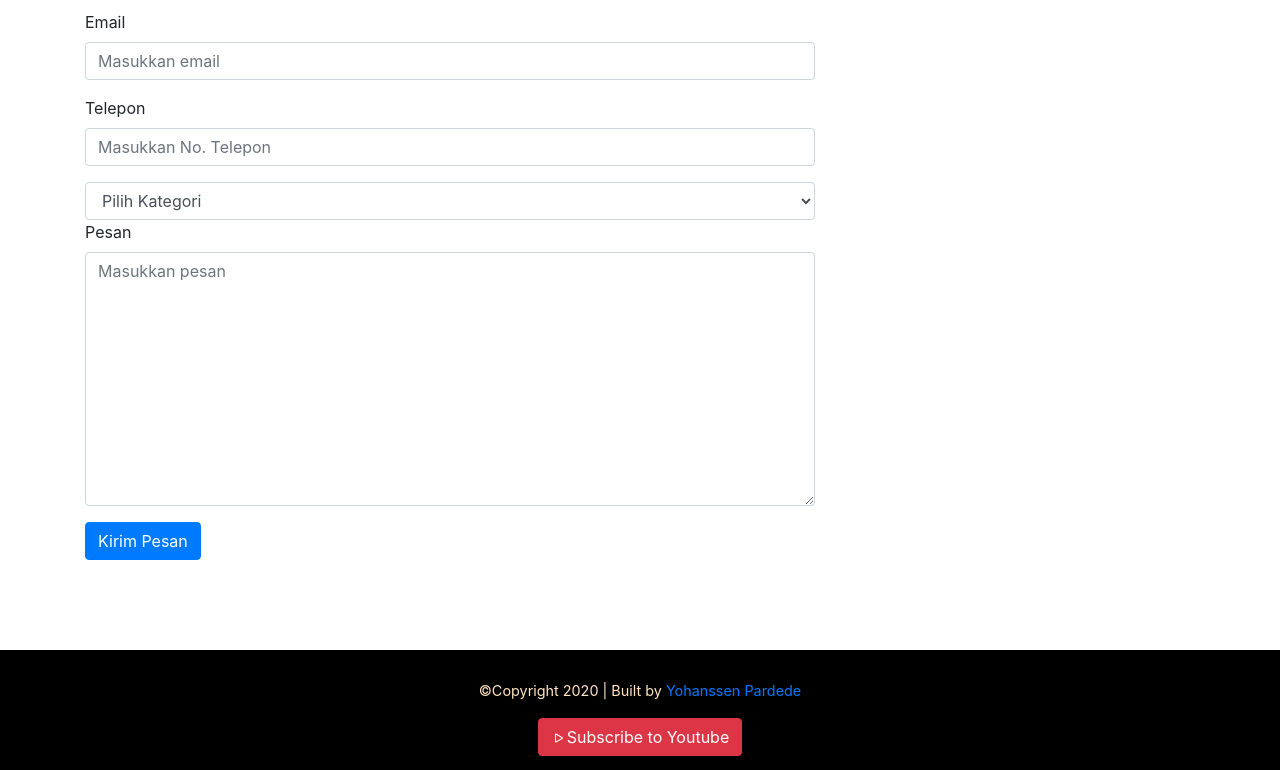
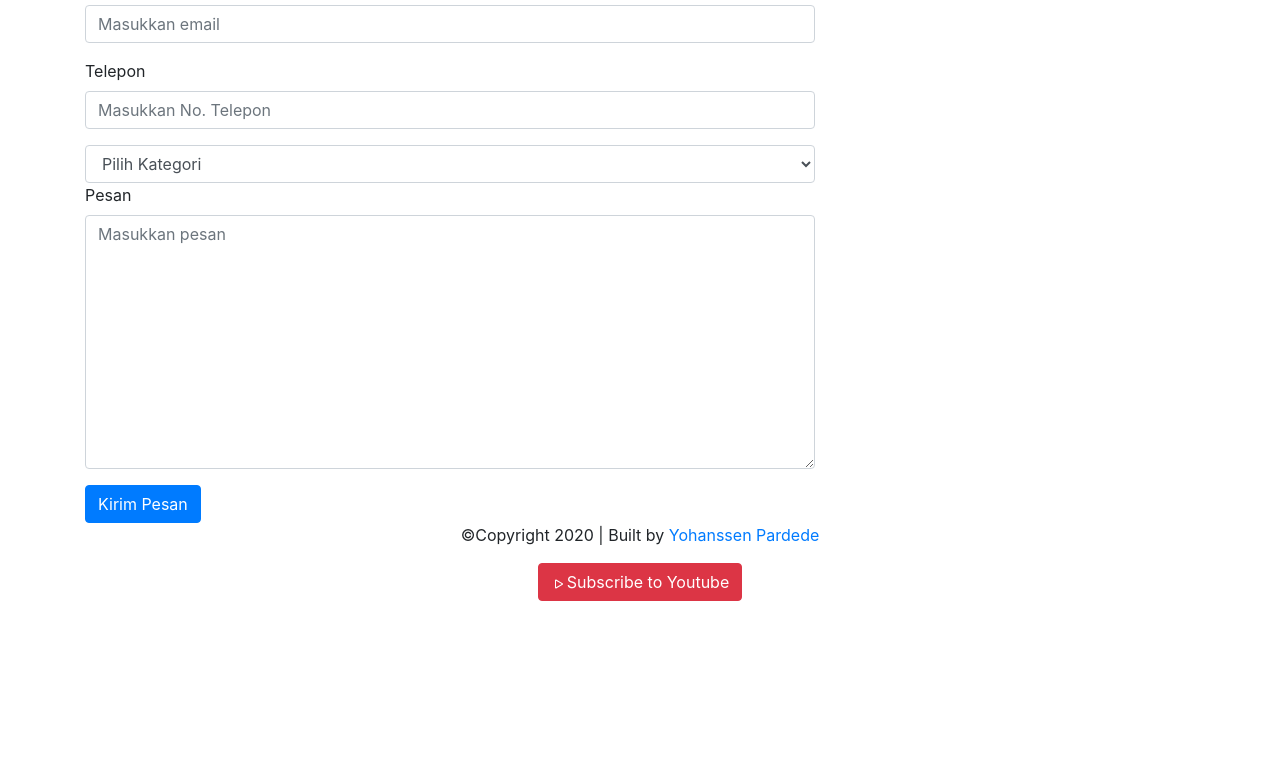
Before and after one commit to YohanssenPardede/My-Profile, a plain HTML site: page index.html in a window 1280 px wide. Shown: the part 1960-2730 px from the top of the page. After the commit the page ends 2561 px from the top, so only its background shows below. Drawn offline with nearby package versions, Linux system fonts and the light colour scheme.

Commit message:
Update style.css

```diff
--- a/style.css
+++ b/style.css
@@ -1,44 +1,3 @@
-html{
-    position: relative;
-
+section{
+    min-height: 420px;
 }
-
-body{
-    margin-bottom: 120px;
-}
-
-.jumbotron img {
-    width: 200px;
-    border: 5px solid salmon;
-}
-
-hr{
-    width: 250px;
-    border-top: 3px solid rgb(0, 0, 0);
-}
-
-section{
-    min-height: 600px;
-}
-
-.portofolio {
-    background-color: rgb(175, 169, 169);
-}
-
-.contact{
-    min-height: 800px;
-}
-
-footer{
-    position: absolute;
-    width: 100%;
-    bottom: 0;
-    height: 120px;
-    background-color: black;
-    padding-top: 30px;
-}
-
-footer p {
-    color: bisque;
-    font-size: 0.9em;
-}
```
